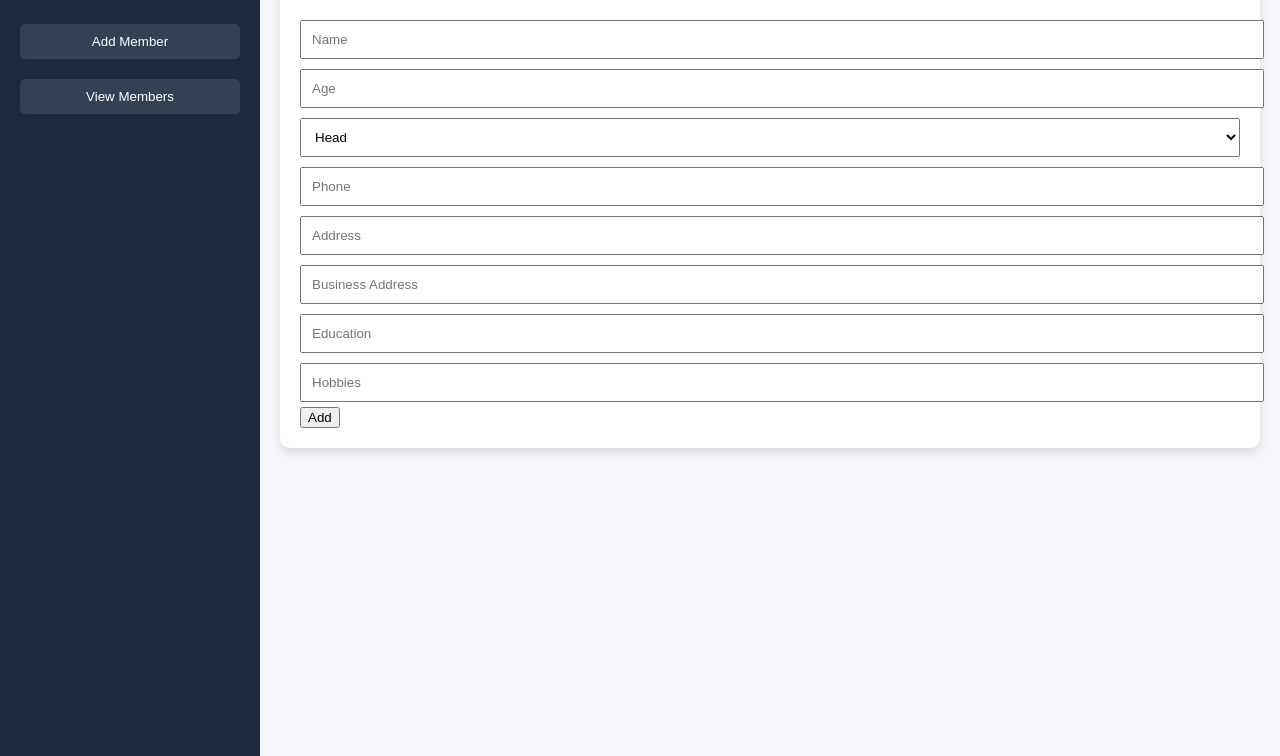
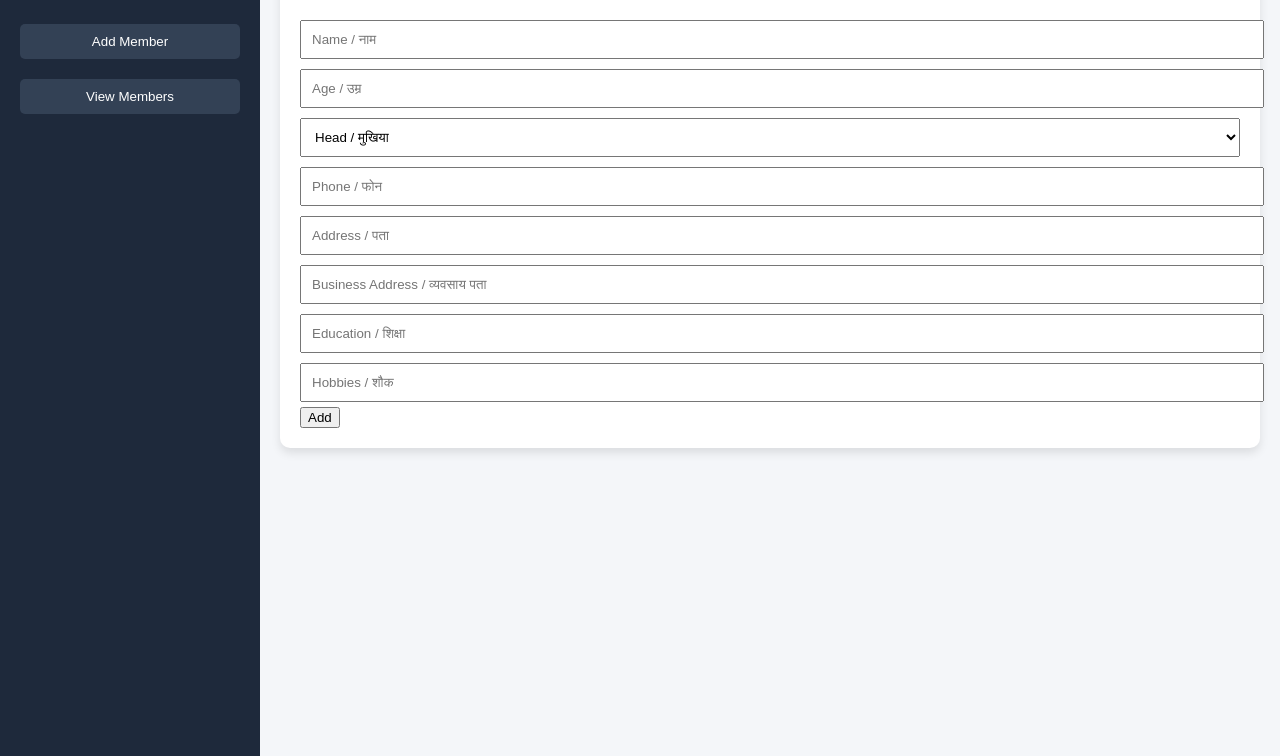
Before and after one commit to harsh1806-web/family-app, a website: page public/dashboard.html in a window 1280 px wide. Shown: the part 84-840 px from the top of the page. Drawn offline with Linux system fonts and the light colour scheme; sample sign-in values are in the browser's storage.

Commit message:
fix hindi labels

```diff
--- a/public/dashboard.html
+++ b/public/dashboard.html
@@ -81,21 +81,21 @@
   <div id="add" class="card">
     <h3>Add Member</h3>
 
-    <input id="name" placeholder="Name">
-    <input id="age" placeholder="Age">
+    <input id="name" placeholder="Name / नाम">
+<input id="age" placeholder="Age / उम्र">
 
-    <select id="relation">
-      <option>Head</option>
-      <option>Spouse</option>
-      <option>Son</option>
-      <option>Daughter</option>
-    </select>
+<select id="relation">
+  <option>Head / मुखिया</option>
+  <option>Spouse / पति-पत्नी</option>
+  <option>Son / बेटा</option>
+  <option>Daughter / बेटी</option>
+</select>
 
-    <input id="phone" placeholder="Phone">
-    <input id="address" placeholder="Address">
-    <input id="business" placeholder="Business Address">
-    <input id="education" placeholder="Education">
-    <input id="hobbies" placeholder="Hobbies">
+<input id="phone" placeholder="Phone / फोन">
+<input id="address" placeholder="Address / पता">
+<input id="business" placeholder="Business Address / व्यवसाय पता">
+<input id="education" placeholder="Education / शिक्षा">
+<input id="hobbies" placeholder="Hobbies / शौक">
 
     <button onclick="addMember(this)">Add</button>
   </div>
```
